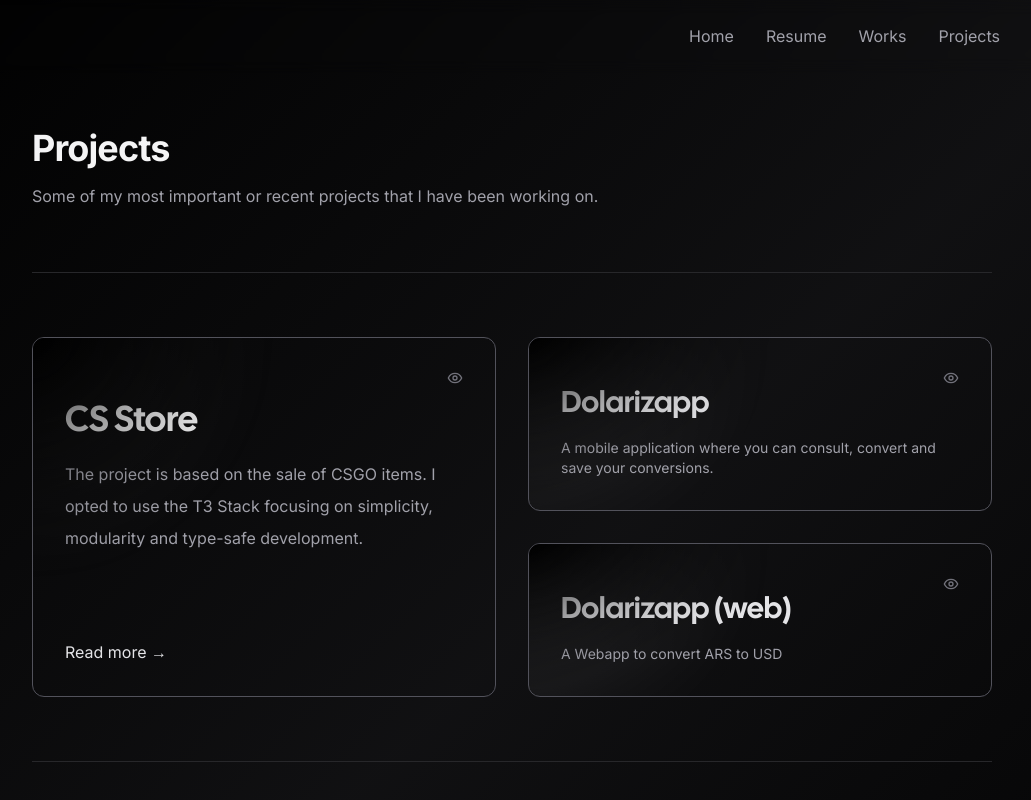
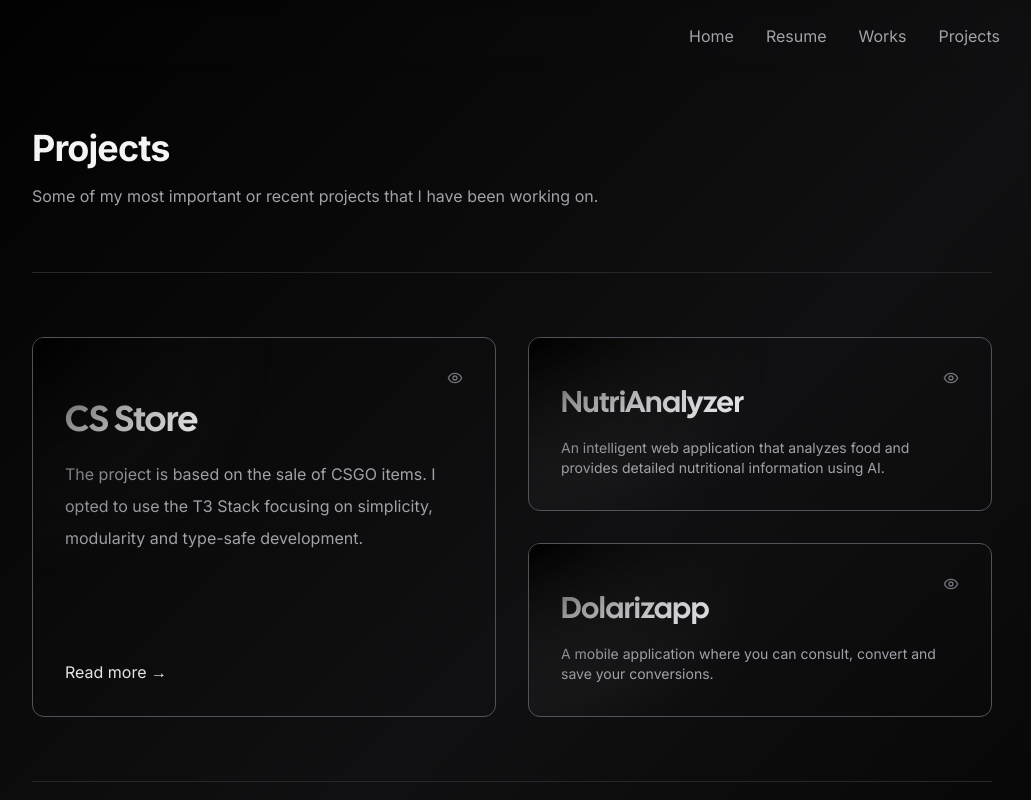
Before and after one commit to Santipac/Portfolio, a Next.js app: page /en/projects in a window 1280 px wide. Shown: the top 800 px of the page, without its empty margins (128-1159 px from the left). Built offline with nearby package versions, Linux system fonts and the light colour scheme; what tailwindcss-debug-screens would draw is missing.

Commit message:
add new project

```diff
--- a/constants/projects.ts
+++ b/constants/projects.ts
@@ -1,5 +1,6 @@
 import { IProject } from '@/interfaces/projects';
 import CS_Image from '../public/images/Store_Image.png';
+import NutriAnalyzer_Image from '../public/images/nutrianalyzer_Image.png';
 import Twitter_Image from '../public/images/Twitter_Image.png';
 import Kanban_Image from '../public/images/Kanban_Image.png';
 import Tesla_Image from '../public/images/Tesla_Image.png';
@@ -40,6 +41,30 @@ export const projects: ProjectsContent = {
       ],
       url: 'https://csgostore.vercel.app/',
       repository: 'https://github.com/Santipac/CS-Store',
+    },
+    {
+      slug: 'nutrianalyzer',
+      title: 'NutriAnalyzer',
+      brief:
+        'An intelligent web application that analyzes food and provides detailed nutritional information using AI.',
+      image: NutriAnalyzer_Image,
+      description:
+        'Designed for health-conscious users who want to better understand what they eat and receive personalized advice. The app features complete nutritional analysis including macronutrients, micronutrients, calorie counting, and health scoring. It includes a smart nutritional chat with a virtual nutritionist that provides personalized recommendations based on user profiles and fitness goals.',
+      stack: [
+        'NextJS 15',
+        'React 19',
+        'TypeScript',
+        'TailwindCSS',
+        'Radix UI',
+        'Zustand',
+        'Vercel AI SDK',
+        'OpenAI GPT-3.5',
+        'Lucide React',
+        'PostCSS',
+        'Edge Runtime',
+      ],
+      url: 'https://food-health-analyzer-prod.vercel.app/',
+      repository: 'https://github.com/Santipac/food-ai-analyzer',
     },
     {
       slug: 'dolarizapp-mobile',
@@ -196,6 +221,30 @@ export const projects: ProjectsContent = {
       repository: 'https://github.com/Santipac/CS-Store',
     },
     {
+      slug: 'nutrianalyzer',
+      title: 'NutriAnalyzer',
+      brief:
+        'Una aplicación web inteligente que analiza alimentos y proporciona información nutricional detallada usando IA.',
+      image: NutriAnalyzer_Image,
+      description:
+        'Diseñada para usuarios conscientes de su salud que quieren entender mejor lo que comen y recibir consejos personalizados. La app incluye análisis nutricional completo con macronutrientes, micronutrientes, conteo de calorías y puntuación de salud. Cuenta con un chat nutricional inteligente con un nutricionista virtual que proporciona recomendaciones personalizadas basadas en el perfil del usuario y objetivos de fitness.',
+      stack: [
+        'NextJS 15',
+        'React 19',
+        'TypeScript',
+        'TailwindCSS',
+        'Radix UI',
+        'Zustand',
+        'Vercel AI SDK',
+        'OpenAI GPT-3.5',
+        'Lucide React',
+        'PostCSS',
+        'Edge Runtime',
+      ],
+      url: 'https://food-health-analyzer-prod.vercel.app/',
+      repository: 'https://github.com/Santipac/food-ai-analyzer',
+    },
+    {
       slug: 'dolarizapp-mobile',
       title: 'Dolarizapp',
       brief:
```
Also changed, not shown: public/images/nutrianalyzer_Image.png (added).
